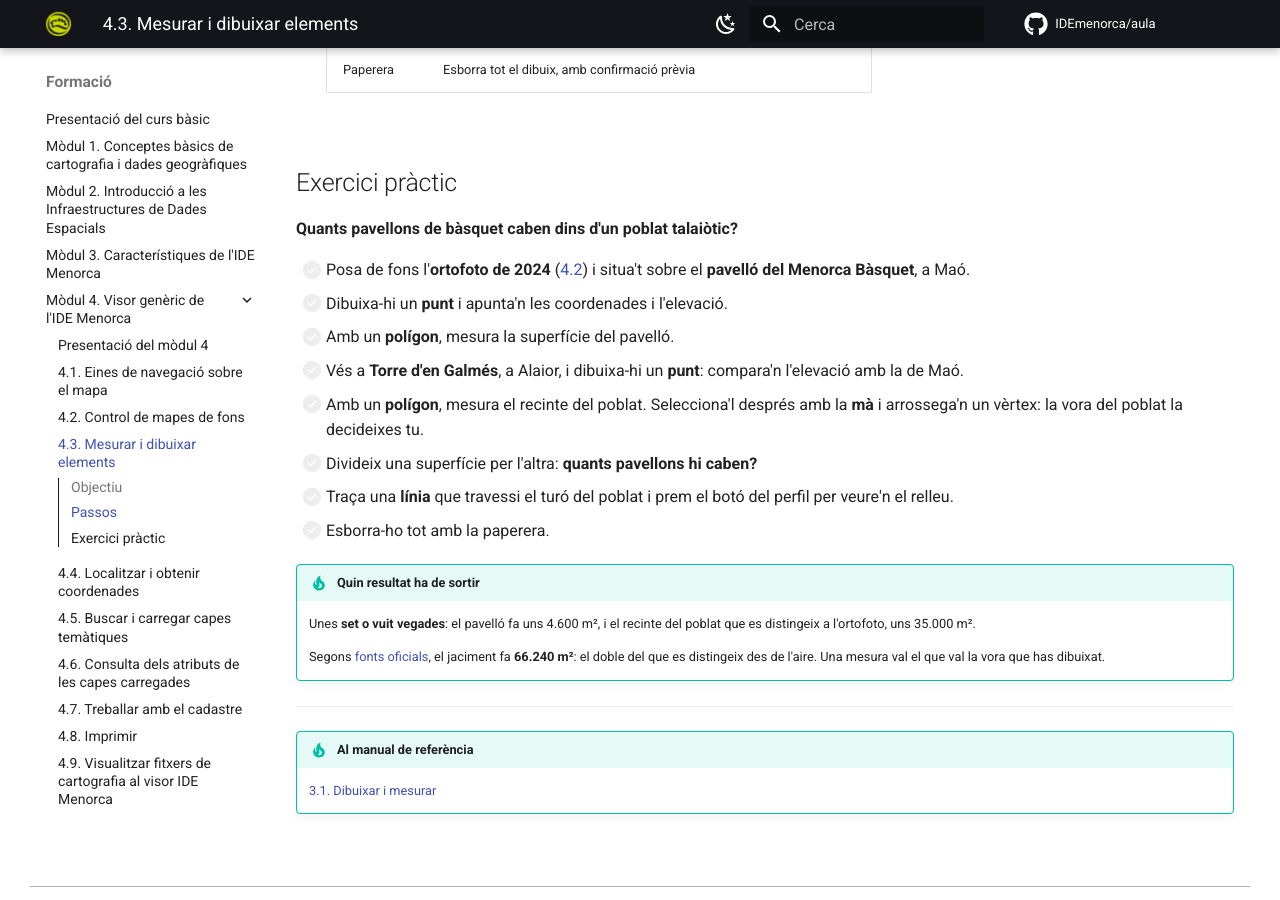
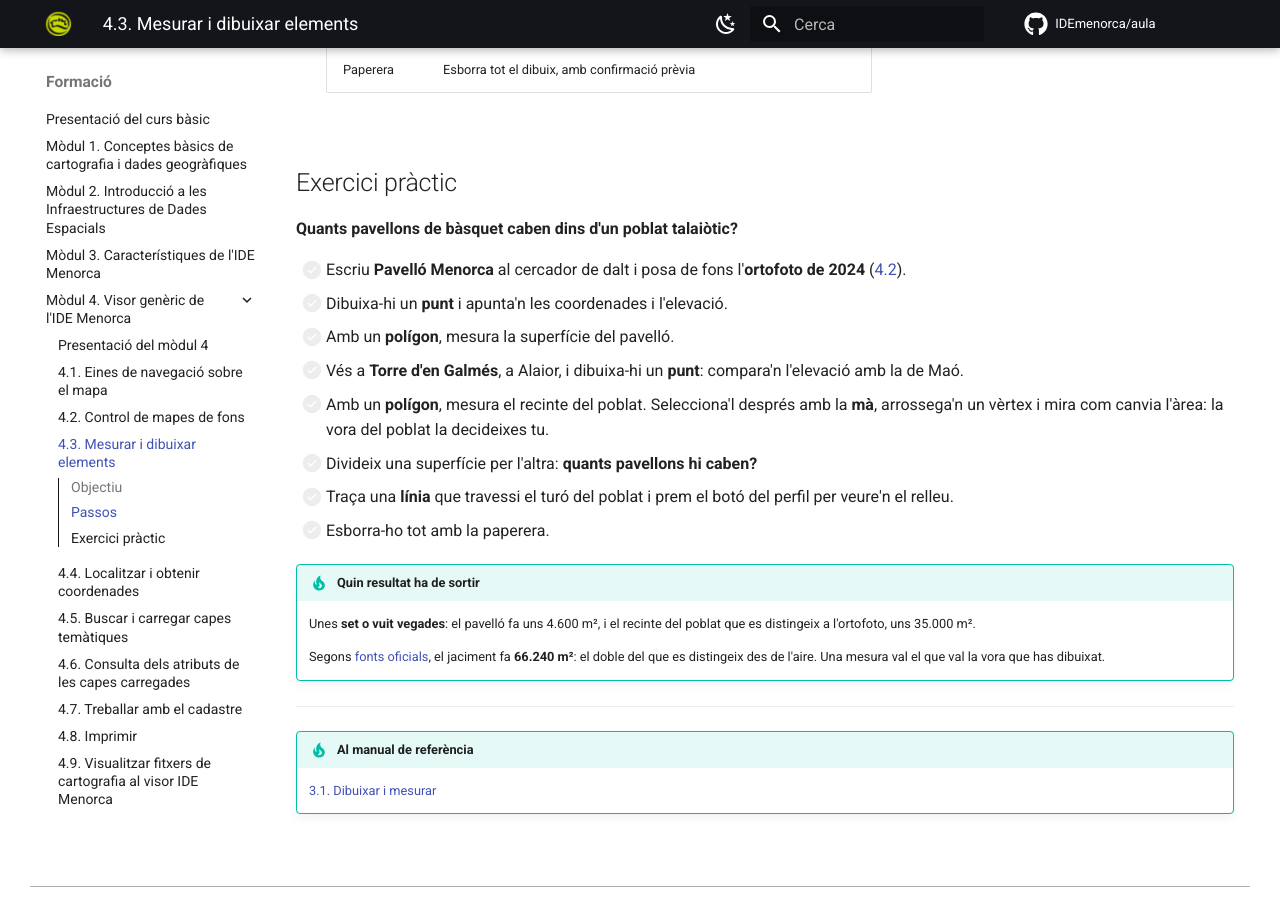
Before and after one commit to IDEmenorca/aula, an MkDocs documentation site: the page built from docs/formacio/basic/modul-4-visor/03-mesurar-dibuixar.md, in a window 1280 px wide and 900 px high, scrolled down 3243 px. Built offline with MkDocs 1.6.1 and Material for MkDocs 9.7.7, drawn with Linux system fonts in a browser that asks for light colours; comment, search, counter and statistics services are not loaded.

Commit message:
Aplica les dues respostes d'en Marc a l'exercici de la 4.3
El pavello es troba escrivint «Pavello Menorca» al cercador de dalt, i en
arrossegar un vertex d'un poligon acabat l'area es recalcula: l'exercici ho
aprofita per fer veure que la mesura depen de la vora que dibuixes.

Co-Authored-By: Claude Opus 5 <noreply@anthropic.com>

```diff
--- a/docs/formacio/basic/modul-4-visor/03-mesurar-dibuixar.md
+++ b/docs/formacio/basic/modul-4-visor/03-mesurar-dibuixar.md
@@ -77,14 +77,15 @@ les coordenades, la longitud i la superfície sense fer cap càlcul.
 
 **Quants pavellons de bàsquet caben dins d'un poblat talaiòtic?**
 
-- [ ] Posa de fons l'**ortofoto de 2024** ([4.2](02-mapes-de-fons.md)) i
-  situa't sobre el **pavelló del Menorca Bàsquet**, a Maó.
+- [ ] Escriu **Pavelló Menorca** al cercador de dalt i posa de fons l'**ortofoto
+  de 2024** ([4.2](02-mapes-de-fons.md)).
 - [ ] Dibuixa-hi un **punt** i apunta'n les coordenades i l'elevació.
 - [ ] Amb un **polígon**, mesura la superfície del pavelló.
 - [ ] Vés a **Torre d'en Galmés**, a Alaior, i dibuixa-hi un **punt**:
   compara'n l'elevació amb la de Maó.
 - [ ] Amb un **polígon**, mesura el recinte del poblat. Selecciona'l després amb
-  la **mà** i arrossega'n un vèrtex: la vora del poblat la decideixes tu.
+  la **mà**, arrossega'n un vèrtex i mira com canvia l'àrea: la vora del poblat
+  la decideixes tu.
 - [ ] Divideix una superfície per l'altra: **quants pavellons hi caben?**
 - [ ] Traça una **línia** que travessi el turó del poblat i prem el botó del
   perfil per veure'n el relleu.
```
